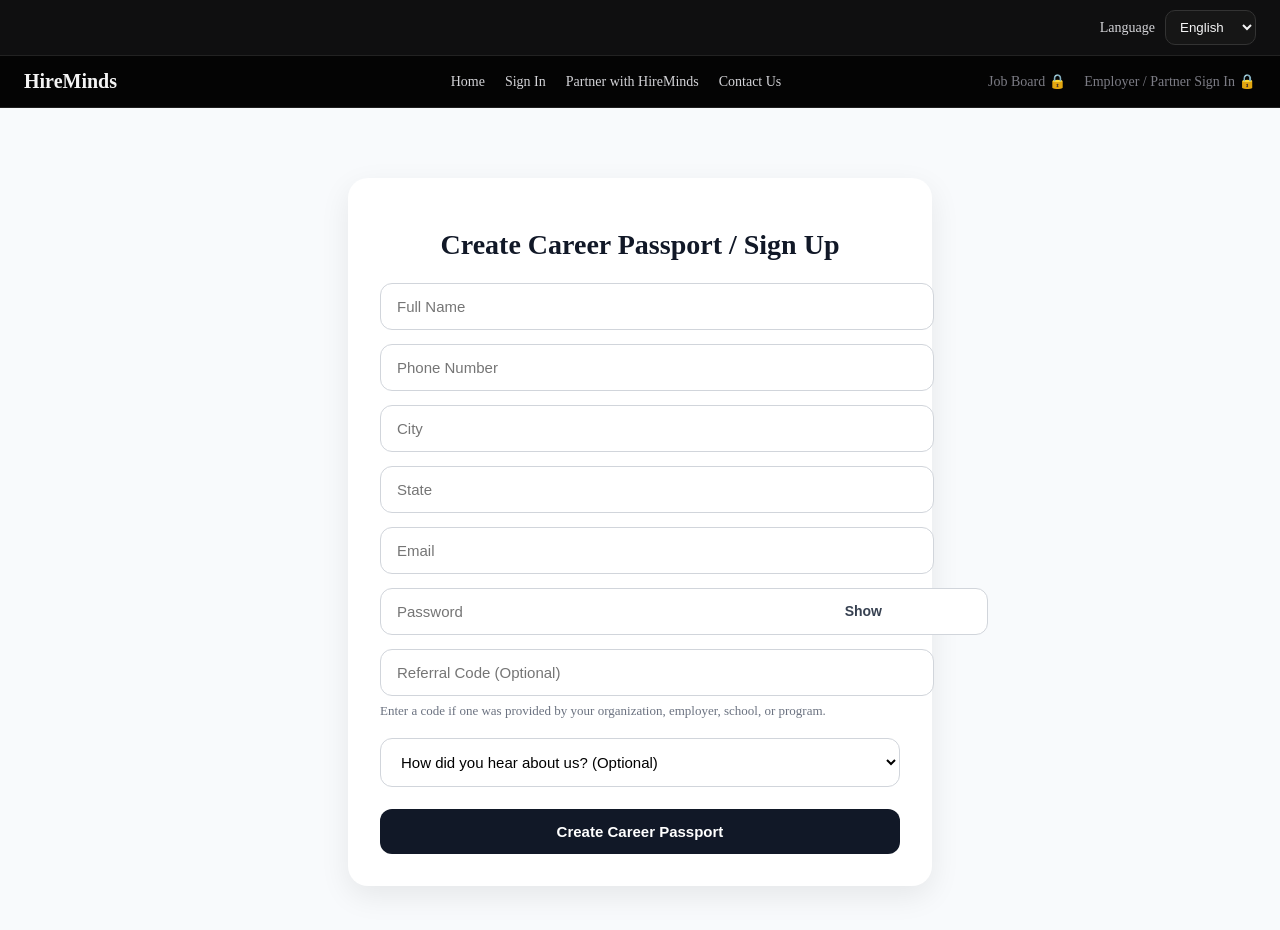
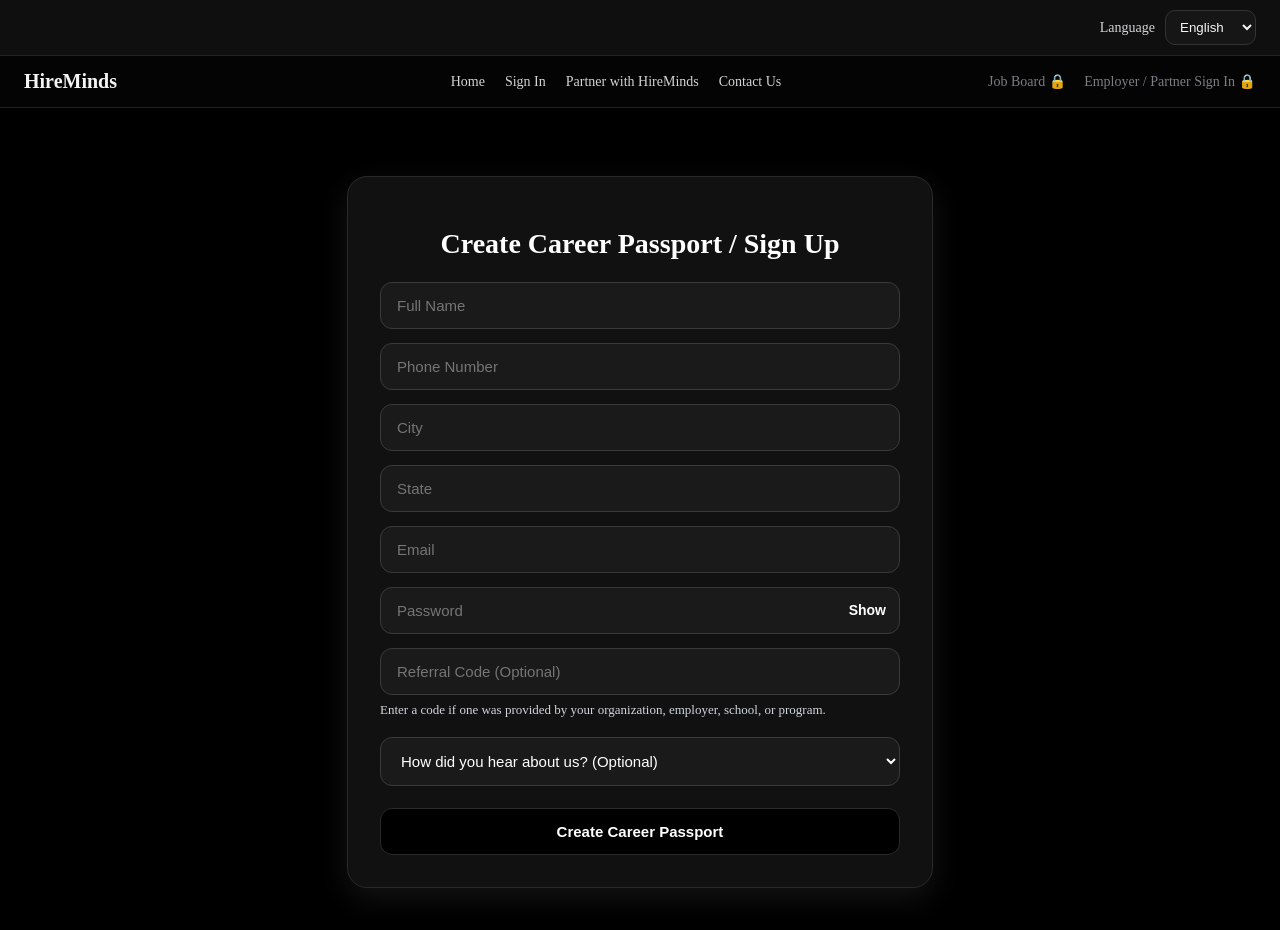
Before and after one commit to UrMizery/hireminds-platform, a Next.js app: page /sign-up in a window 1280 px wide. Shown: the top 930 px of the page. Built offline with nearby package versions, Linux system fonts and the light colour scheme; no server answers.

Commit message:
Update page.tsx

```diff
--- a/app/sign-up/page.tsx
+++ b/app/sign-up/page.tsx
@@ -28,12 +28,12 @@ password,
 options: {
 data: {
 full_name: fullName,
-phone,
-city,
-state_name: stateName,
-referral_code: referralCode,
-heard_about_us: heardAboutUs,
-heard_about_us_other: heardAboutUsOther,
+phone: phone || null,
+city: city || null,
+state_name: stateName || null,
+referral_code: referralCode || null,
+heard_about_us: heardAboutUs || null,
+heard_about_us_other: heardAboutUsOther || null,
 },
 },
 });
@@ -57,10 +57,10 @@ const { error: profileError } = await supabase
 .upsert({
 user_id: user.id,
 full_name: fullName,
-phone: phone,
+phone: phone || null,
 email: email,
-city: city,
-state: stateName,
+city: city || null,
+state: stateName || null,
 referral_code: referralCode || null,
 heard_about_us: heardAboutUs || null,
 heard_about_us_other: heardAboutUsOther || null,
@@ -91,7 +91,6 @@ setLoading(false);
 return;
 }
 
-setMessage("Account created successfully.");
 setLoading(false);
 window.location.href = "/login";
 }
@@ -106,6 +105,7 @@ placeholder="Full Name"
 value={fullName}
 onChange={(e) => setFullName(e.target.value)}
 style={styles.input}
+required
 />
 
 <input
@@ -135,6 +135,7 @@ type="email"
 value={email}
 onChange={(e) => setEmail(e.target.value)}
 style={styles.input}
+required
 />
 
 <div style={styles.passwordWrap}>
@@ -144,6 +145,7 @@ type={showPassword ? "text" : "password"}
 value={password}
 onChange={(e) => setPassword(e.target.value)}
 style={styles.passwordInput}
+required
 />
 <button
 type="button"
@@ -213,23 +215,24 @@ display: "flex",
 justifyContent: "center",
 alignItems: "center",
 padding: "24px",
-backgroundColor: "#f8fafc",
+backgroundColor: "#000000",
 },
 card: {
 width: "100%",
 maxWidth: "520px",
-backgroundColor: "#ffffff",
+backgroundColor: "#111111",
 padding: "32px",
 borderRadius: "20px",
-boxShadow: "0 10px 30px rgba(0, 0, 0, 0.08)",
+boxShadow: "0 10px 30px rgba(255, 255, 255, 0.08)",
 display: "flex",
 flexDirection: "column",
 gap: "14px",
+border: "1px solid #2a2a2a",
 },
 title: {
 fontSize: "28px",
 fontWeight: 700,
-color: "#111827",
+color: "#ffffff",
 textAlign: "center",
 marginBottom: "8px",
 },
@@ -237,14 +240,16 @@ input: {
 width: "100%",
 padding: "14px 16px",
 borderRadius: "12px",
-border: "1px solid #d1d5db",
+border: "1px solid #3a3a3a",
 fontSize: "15px",
 outline: "none",
-backgroundColor: "#ffffff",
+backgroundColor: "#1a1a1a",
+color: "#ffffff",
+boxSizing: "border-box",
 },
 helperText: {
 fontSize: "13px",
-color: "#6b7280",
+color: "#d1d5db",
 marginTop: "-8px",
 marginBottom: "4px",
 lineHeight: 1.4,
@@ -252,34 +257,39 @@ lineHeight: 1.4,
 passwordWrap: {
 position: "relative",
 width: "100%",
+boxSizing: "border-box",
 },
 passwordInput: {
 width: "100%",
-padding: "14px 70px 14px 16px",
+padding: "14px 72px 14px 16px",
 borderRadius: "12px",
-border: "1px solid #d1d5db",
+border: "1px solid #3a3a3a",
 fontSize: "15px",
 outline: "none",
-backgroundColor: "#ffffff",
+backgroundColor: "#1a1a1a",
+color: "#ffffff",
+boxSizing: "border-box",
 },
 passwordToggle: {
 position: "absolute",
 top: "50%",
-right: "12px",
+right: "14px",
 transform: "translateY(-50%)",
 background: "none",
 border: "none",
 cursor: "pointer",
 fontSize: "14px",
-color: "#374151",
+color: "#ffffff",
 fontWeight: 600,
+padding: 0,
+lineHeight: 1,
 },
 button: {
 width: "100%",
 padding: "14px 16px",
 borderRadius: "12px",
-border: "none",
-backgroundColor: "#111827",
+border: "1px solid #2a2a2a",
+backgroundColor: "#000000",
 color: "#ffffff",
 fontSize: "15px",
 fontWeight: 700,
@@ -289,7 +299,7 @@ marginTop: "8px",
 message: {
 marginTop: "8px",
 fontSize: "14px",
-color: "#111827",
+color: "#ffffff",
 textAlign: "center",
 },
 };
```
